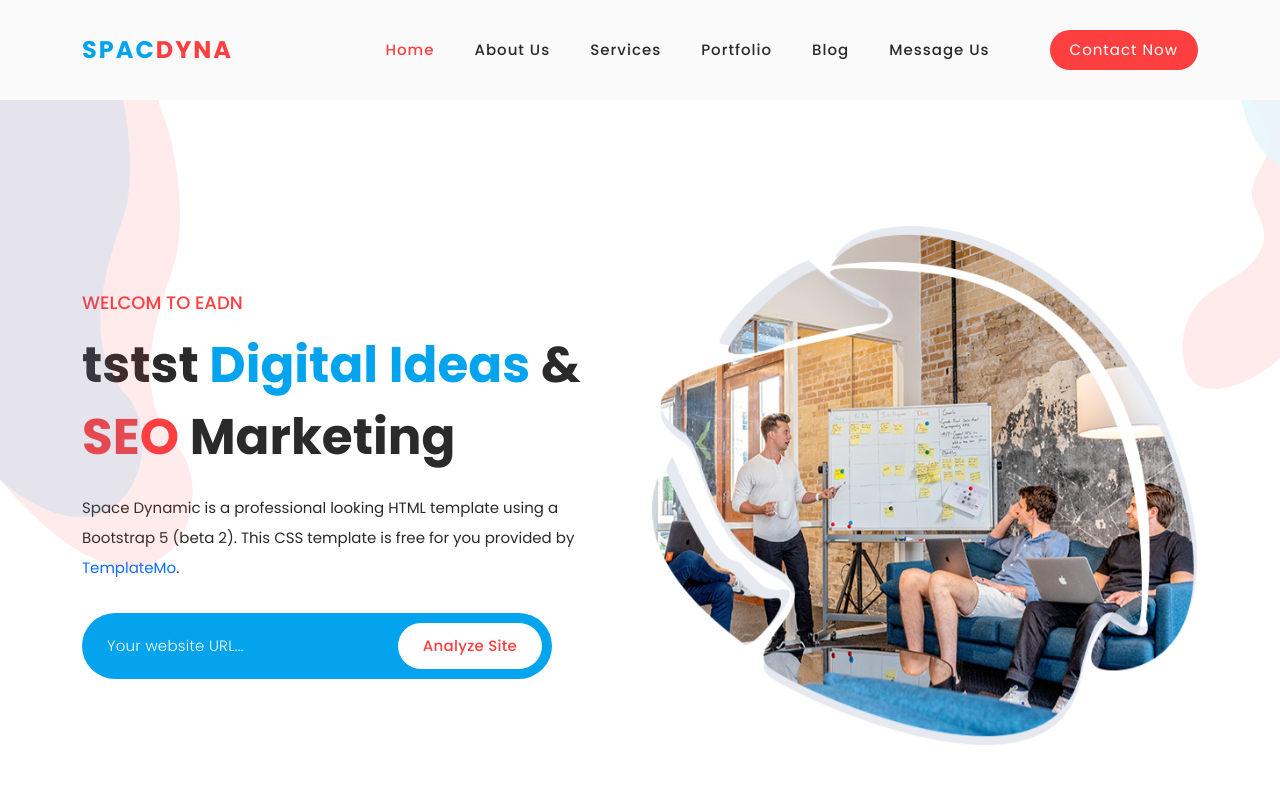
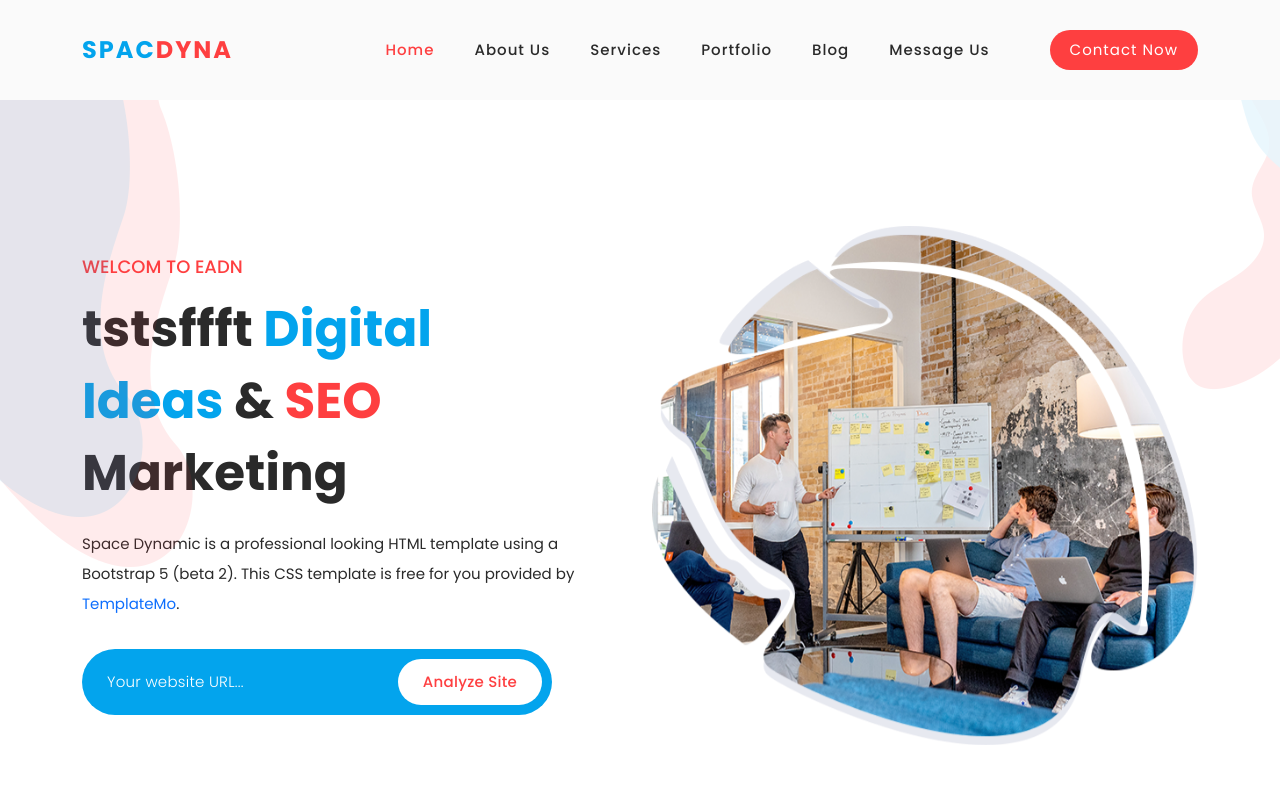
Before and after one commit to redamouffok/eadn, a plain HTML site: page app/code/index.html in a window 1280 px wide. Shown: the top 800 px of the page. Drawn offline with Linux system fonts and the light colour scheme.

Commit message:
nadinemzd

```diff
--- a/app/code/index.html
+++ b/app/code/index.html
@@ -84,7 +84,7 @@ https://templatemo.com/tm-562-space-dynamic
             <div class="col-lg-6 align-self-center">
               <div class="left-content header-text wow fadeInLeft" data-wow-duration="1s" data-wow-delay="1s">
                 <h6>welcom to EADN</h6>
-                <h2>tstst <em>Digital Ideas</em> &amp; <span>SEO</span> Marketing</h2>
+                <h2>tstsffft <em>Digital Ideas</em> &amp; <span>SEO</span> Marketing</h2>
                 <p>Space Dynamic is a professional looking HTML template using a Bootstrap 5 (beta 2). This CSS template is free for you provided by <a rel="nofollow" href="https://templatemo.com/page/1" target="_parent">TemplateMo</a>.</p>
                 <form id="search" action="#" method="GET">
                   <fieldset>
```
